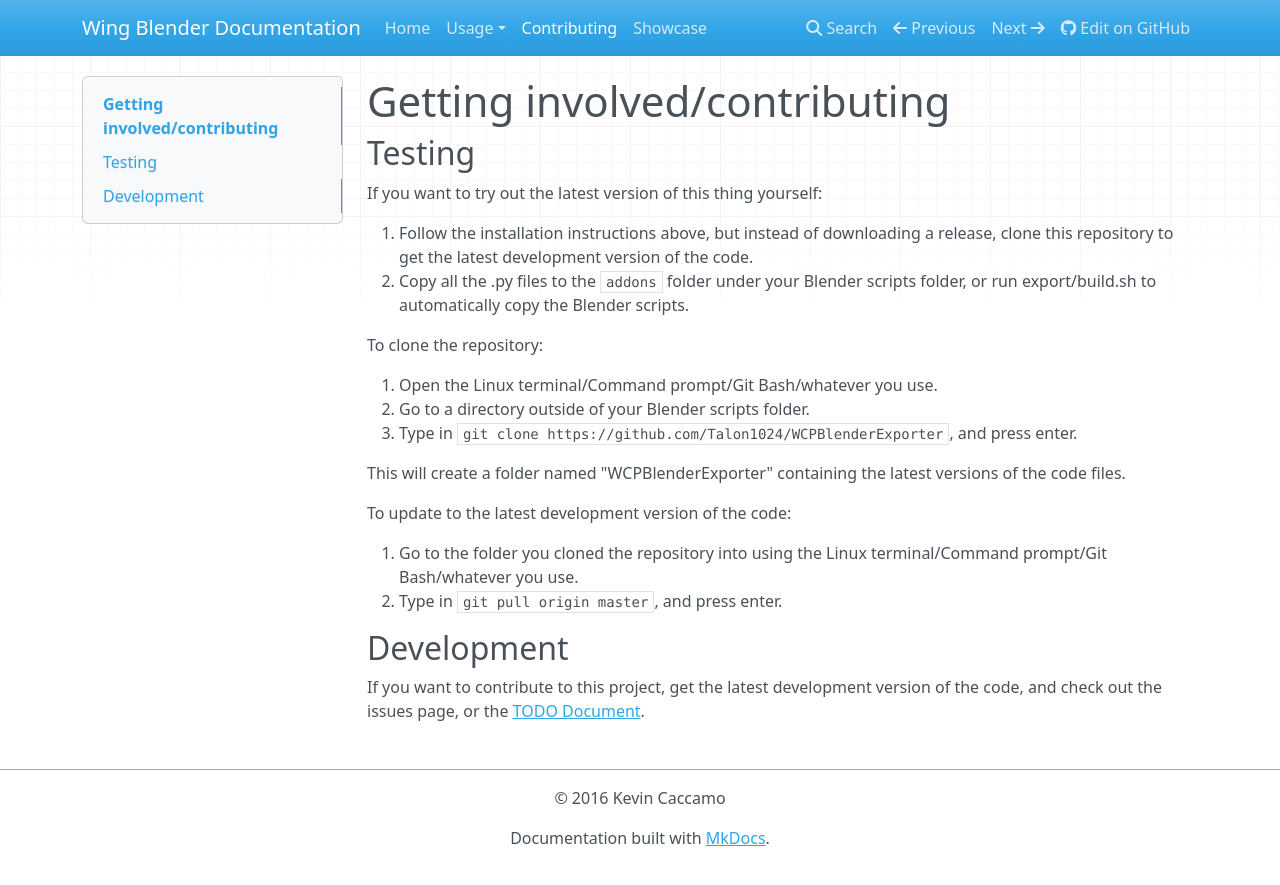
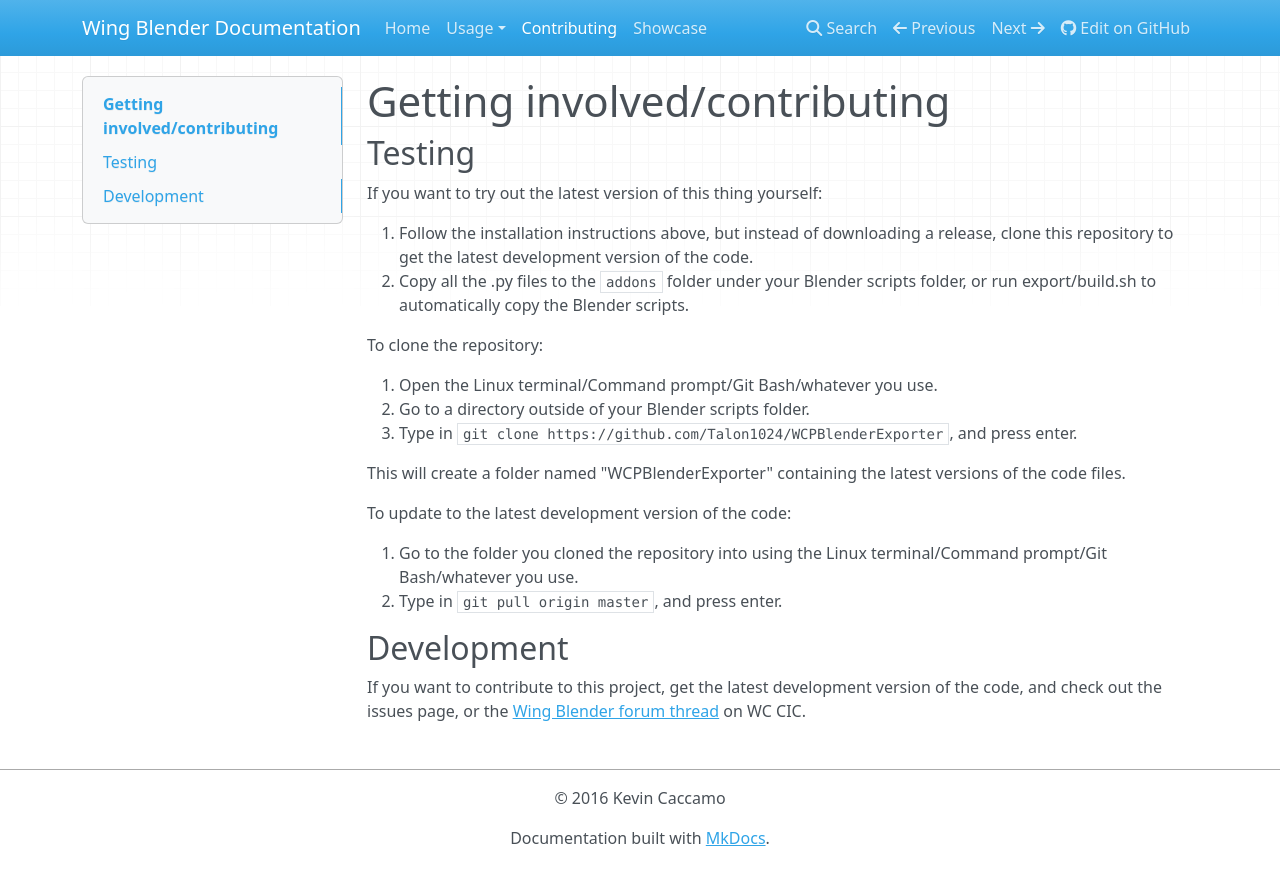
Before and after one commit to Talon1024/wing-blender-site, an MkDocs documentation site: the page built from docs/contrib.md, in a window 1280 px wide. Shown: the top 885 px of the page. Built offline with MkDocs 1.6.1, drawn with Linux system fonts in a browser that asks for light colours; nearby versions of some CDN libraries; old or Windows-style settings are respelled for this version of MkDocs.

Commit message:
Remove deprecated link to TODO document in contrib.md.

```diff
--- a/docs/contrib.md
+++ b/docs/contrib.md
@@ -32,4 +32,4 @@ Development
 -----------
 
 If you want to contribute to this project, get the latest development version
-of the code, and check out the issues page, or the [TODO Document](TODO.md).
+of the code, and check out the issues page, or the [Wing Blender forum thread]() on WC CIC.
```
